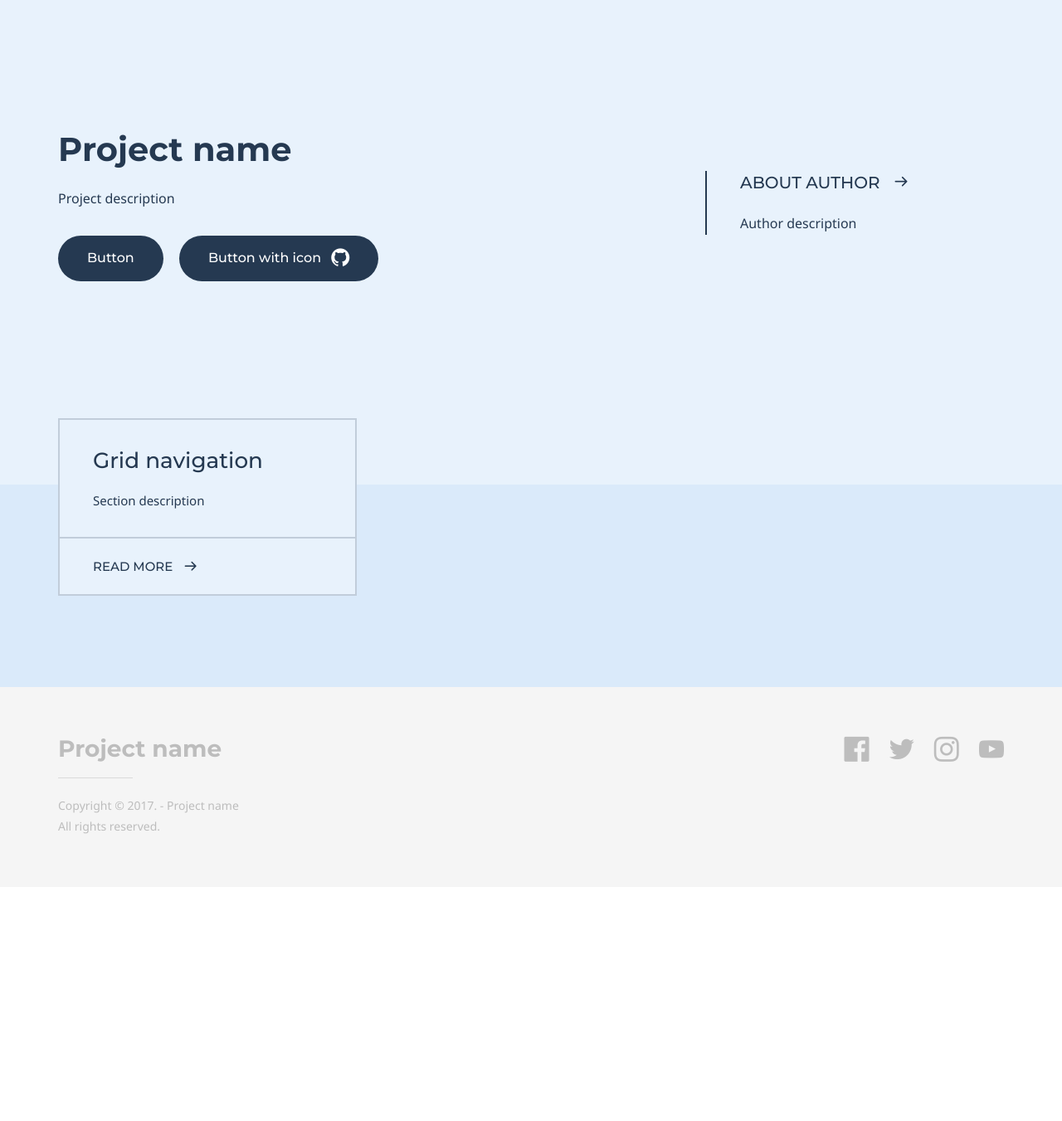
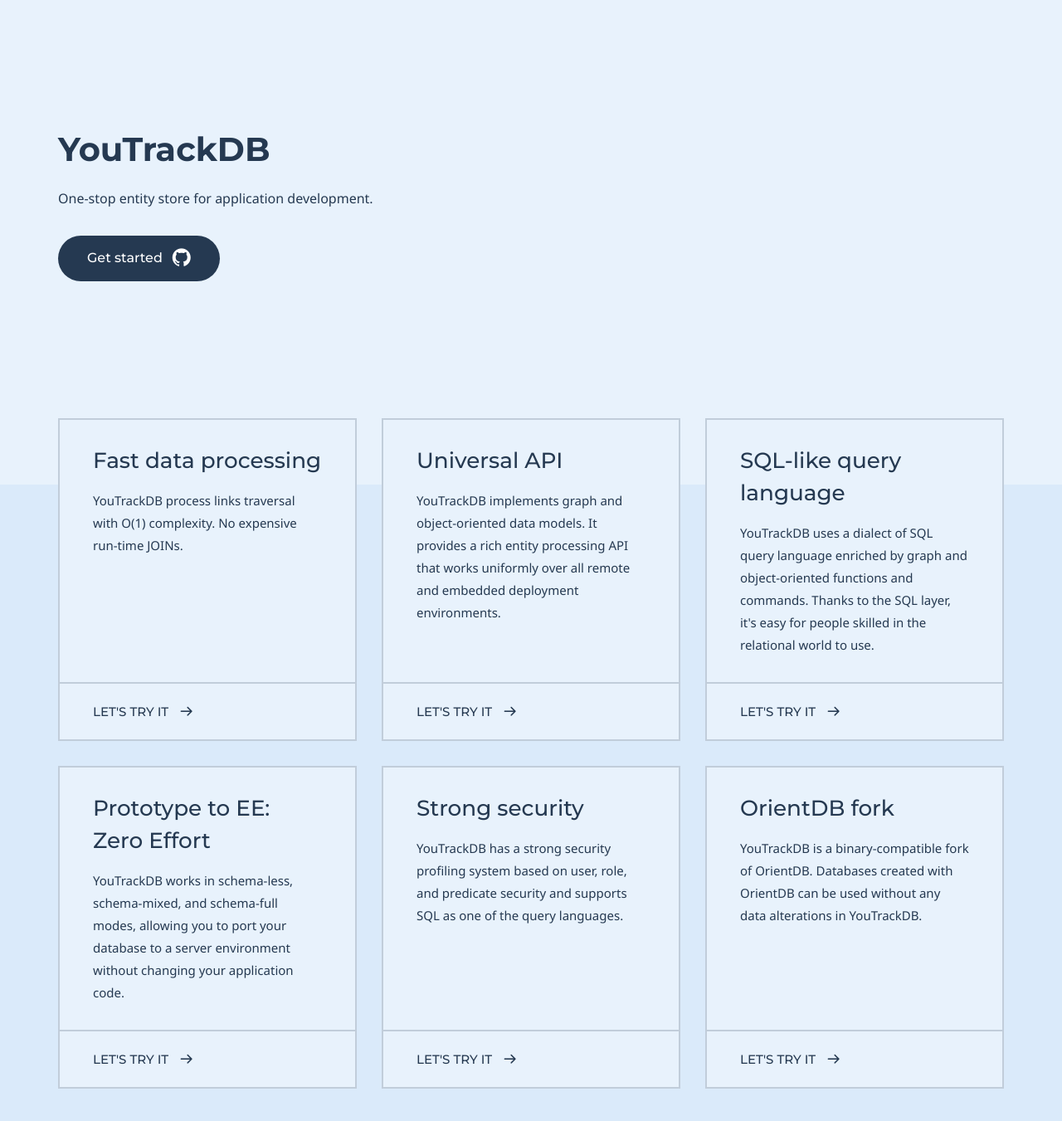
Before and after one commit to youtrackdb/youtrackdb.github.io, a Jekyll site: the page built from index.md, in a window 1280 px wide and 1400 px high. Shown: the top 1351 px of the window at 83% size. Built offline with Jekyll 4.4.1, drawn with Linux system fonts in a browser that asks for light colours; some web fonts are replaced; some of the changed text lies outside the part shown.

Commit message:
Content was added for index.md

```diff
--- a/_config.yml
+++ b/_config.yml
@@ -4,30 +4,18 @@
     color_theme: # Available themes: blue (default), green, purple, red and yellow
     header:
         logo:
-            text: Project name
+            text: YouTrackDB
             image:
         nav:
-            - item_name: Item 1
-              item_url: '#'
-            - item_name: Item 2
-              item_url: '#'
-            - item_name: Item 3
-              item_url: '#'
     footer:
         content:
             logo:
-                text: Project name
+                text: YouTrackDB
                 image:
-            copyright: Copyright &copy; 2017. - Project name <br>All rights reserved.
+            copyright: Copyright &copy; JetBrains s.r.o. 2025 - YouTrackDB <br>All rights reserved.
         social_list:
-            - network_name: facebook
-              profile_url: '#'
-            - network_name: twitter
-              profile_url: '#'
-            - network_name: instagram
-              profile_url: '#'
-            - network_name: youtube
-              profile_url: '#'
+            - network_name: github
+              profile_url: 'https://github.com/youtrackdb/youtrackdb'
     google_analytics:
         tracking_code: # Add your Google Analytics tracking code to activate Google Analytics
     comments:
--- a/doks-theme/_includes/site-head.html
+++ b/doks-theme/_includes/site-head.html
@@ -6,7 +6,7 @@
 	<meta name="description" content="{{ page.description }}">
 {% endif %}
 {% if page.keywords %}
-	<meta name="keywords" content="{{ page.keywords }}">
+	<meta name="keywords" content="{{ page.keywords | join: ', ' | escape }}">
 {% endif %}
 <link rel="icon" href="{% if jekyll.environment == 'production' %}{{ site.doks.baseurl }}{% endif %}/favicon.ico" type="image/x-icon">
 <link rel="stylesheet" href="https://fonts.googleapis.com/css?family=Montserrat:400,400i,500,500i,700,700i|Noto+Sans:400,400i,700,700i|Source+Code+Pro&amp;subset=latin-ext">
--- a/index.md
+++ b/index.md
@@ -2,30 +2,52 @@
 # Page settings
 layout: homepage
 keywords:
-
+    - 'entity store'
+    - 'graph database'
+    - 'document database'
+    - 'dbms'
+    - 'no sql'
+    - 'database'
+    - 'orientdb'
 # Hero section
-title: Project name
-description: Project description
+title: YouTrackDB
+description: One-stop entity store for application development.
 buttons:
-    - content: Button
-      url: '#'
-      external_url: false
     - icon: github
-      content: Button with icon
-      url: '#'
+      content: Get started
+      url: 'https://github.com/youtrackdb/youtrackdb'
       external_url: true
-
-# Author box
-author:
-    title: About Author
-    title_url: '#'
-    external_url: true
-    description: Author description
 
 # Grid navigation
 grid_navigation:
-    - title: Grid navigation
-      excerpt: Section description
-      cta: Read more
-      url: '#'
+    - title: Fast data processing
+      excerpt: YouTrackDB process links traversal with O(1) complexity. No expensive run-time JOINs.
+      cta: Let's try it
+      url: 'https://github.com/youtrackdb/youtrackdb'
+      external_url: true
+    - title: Universal API
+      excerpt: YouTrackDB implements graph and object-oriented data models. It provides a rich entity processing API that works uniformly over all remote and embedded deployment environments.
+      cta: Let's try it
+      url: 'https://github.com/youtrackdb/youtrackdb'
+      external_url: true
+    - title:  SQL-like query language
+      excerpt: YouTrackDB uses a dialect of SQL query language enriched by graph and object-oriented functions and commands. Thanks to the SQL layer, it's easy for people skilled in the relational world to use.
+      cta: Let's try it
+      url: 'https://github.com/youtrackdb/youtrackdb'
+      external_url: true
+    - title: 'Prototype to EE: Zero Effort'
+      excerpt: YouTrackDB works in schema-less, schema-mixed, and schema-full modes, allowing you to port your database to a server environment without changing your application code.
+      cta: Let's try it
+      url: 'https://github.com/youtrackdb/youtrackdb'
+      external_url: true
+    - title: Strong security
+      excerpt: YouTrackDB has a strong security profiling system based on user, role, and predicate security and supports SQL as one of the query languages.
+      cta: Let's try it
+      url: 'https://github.com/youtrackdb/youtrackdb'
+      external_url: true
+    - title: OrientDB fork
+      excerpt: YouTrackDB is a binary-compatible fork of OrientDB. Databases created with OrientDB can be used without any data alterations in YouTrackDB.
+      url: 'https://github.com/youtrackdb/youtrackdb'
+      cta: Let's try it
+      external_url: true
 ---
```
Also changed, not shown: logo-512x512.png (added), 1 other file.
